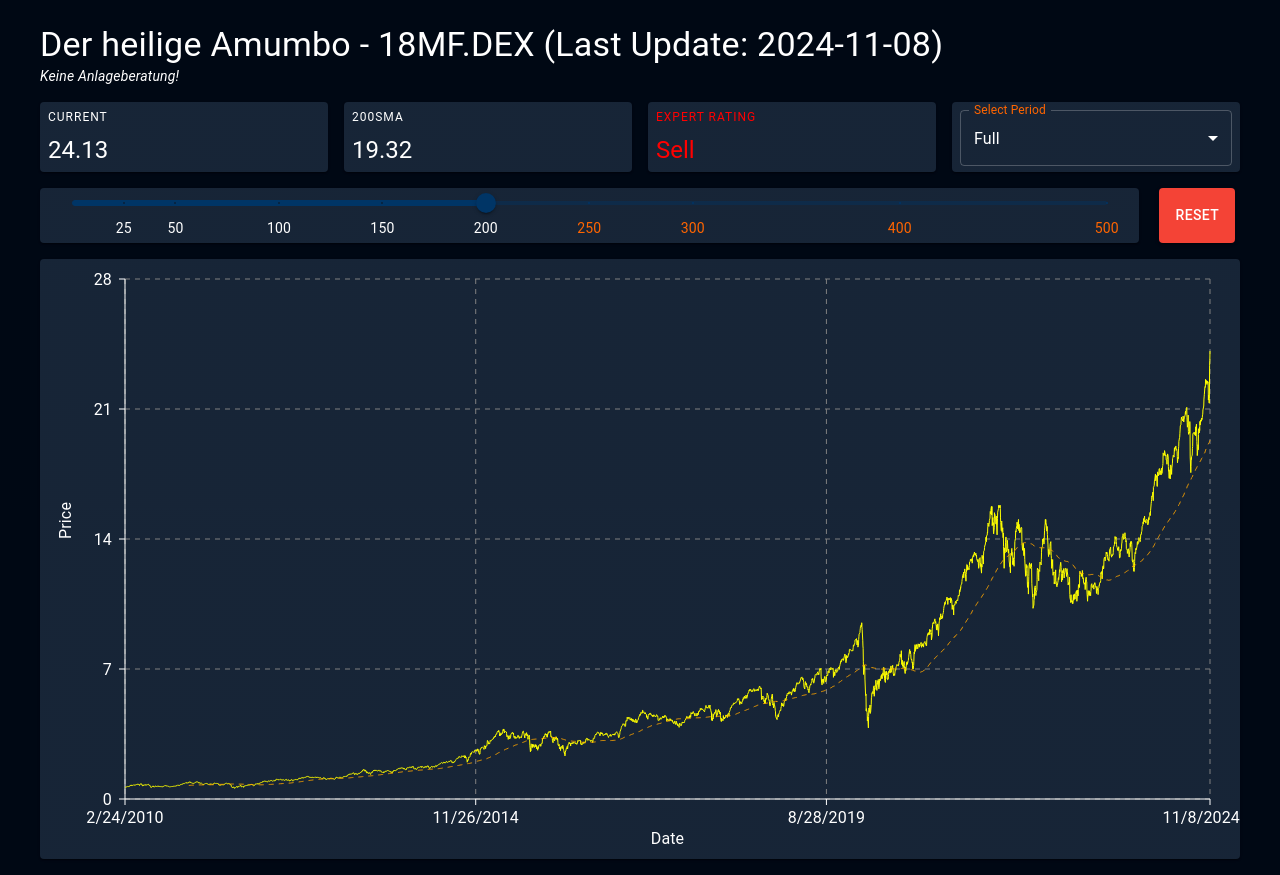
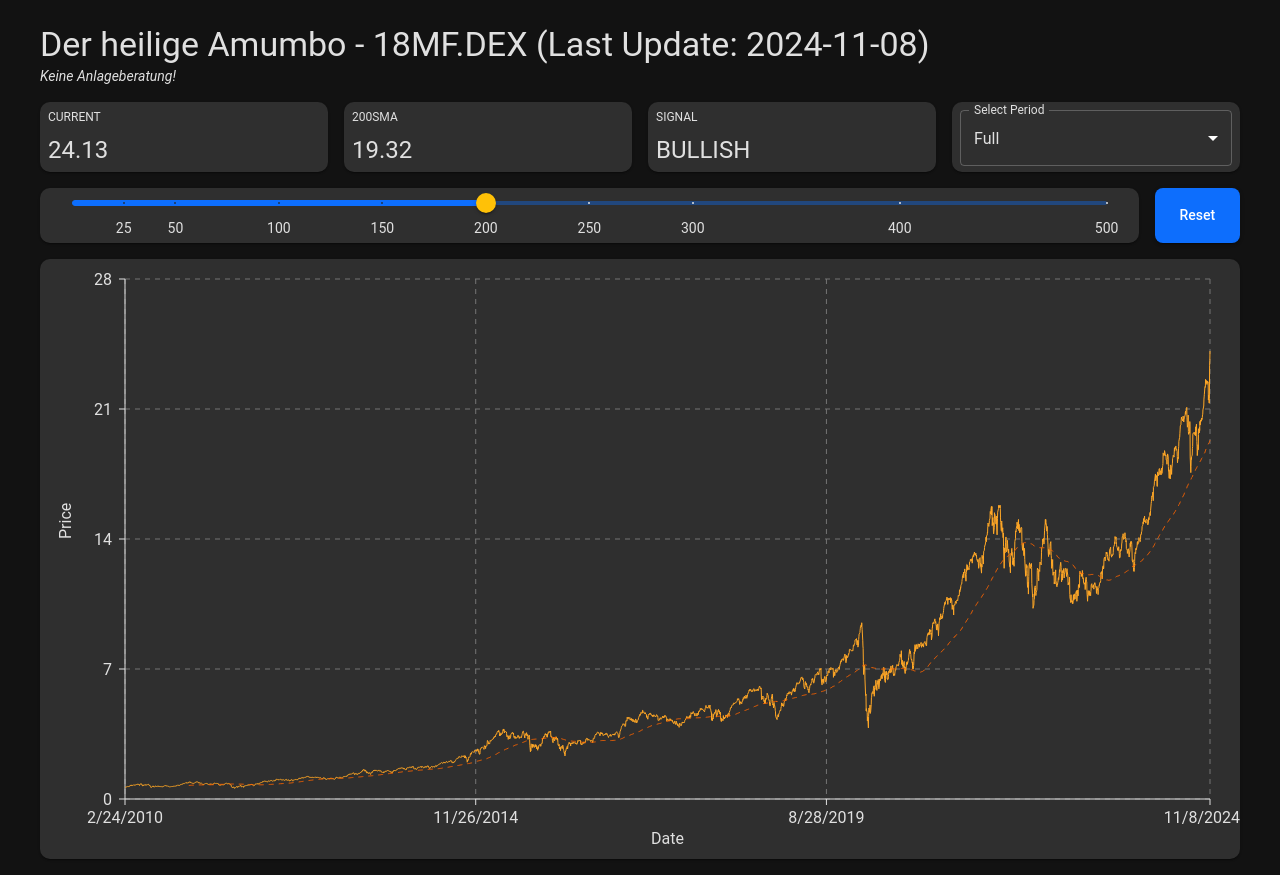
Before and after one commit to smn-t/smn-t.github.io, a React (Create React App) app: page / in a window 1280 px wide. Built offline with nearby package versions, Linux system fonts and the light colour scheme.

Commit message:
clean up and new theme

```diff
--- a/src/App.css
+++ /dev/null
@@ -1,38 +0,0 @@
-.App {
-  text-align: center;
-}
-
-.App-logo {
-  height: 40vmin;
-  pointer-events: none;
-}
-
-@media (prefers-reduced-motion: no-preference) {
-  .App-logo {
-    animation: App-logo-spin infinite 20s linear;
-  }
-}
-
-.App-header {
-  background-color: #282c34;
-  min-height: 100vh;
-  display: flex;
-  flex-direction: column;
-  align-items: center;
-  justify-content: center;
-  font-size: calc(10px + 2vmin);
-  color: white;
-}
-
-.App-link {
-  color: #61dafb;
-}
-
-@keyframes App-logo-spin {
-  from {
-    transform: rotate(0deg);
-  }
-  to {
-    transform: rotate(360deg);
-  }
-}
--- a/src/Components/LineChart.js
+++ b/src/Components/LineChart.js
@@ -1,4 +1,4 @@
-import React, { useState, useEffect } from 'react';
+import React, { useState, useEffect } from "react";
 import {
   ResponsiveContainer,
   LineChart,
@@ -7,61 +7,82 @@ import {
   YAxis,
   CartesianGrid,
   Tooltip,
-    Label
-} from 'recharts';
-
+  Label,
+} from "recharts";
+import { useTheme } from "@mui/material/styles";
 
 const CustomLineChart = ({ data }) => {
+  const theme = useTheme();
 
-    const [containerDimensions, setContainerDimensions] = useState({
-        height: window.innerHeight * 0.75,
-    });
+  const [containerHeight, setContainerHeight] = useState(window.innerHeight * 0.75);
 
   useEffect(() => {
     const handleResize = () => {
-            setContainerDimensions({
-                height: window.innerHeight * 0.75,
-            });
+      setContainerHeight(window.innerHeight * 0.75);
     };
 
-        // Füge Event-Listener für resize-Ereignis hinzu
-        window.addEventListener('resize', handleResize);
-
-        // Entferne den Event-Listener, wenn die Komponente unmontiert wird
+    window.addEventListener("resize", handleResize);
     return () => {
-            window.removeEventListener('resize', handleResize);
+      window.removeEventListener("resize", handleResize);
     };
   }, []);
 
   const CustomTooltip = ({ active, payload, label }) => {
     if (active && payload && payload.length) {
       return (
-                <div style={{ borderWidth: 2, borderStyle: "dashed", borderColor: "black", background: "grey" }}>
-                    <p>{`Date: ${new Date(label).toLocaleDateString()}`}</p>
-                    <p>{`Price: ${payload[0].value} €`}</p>
-                    {payload[1] && <p>{`SMA: ${payload[1].value.toFixed(2)} €`}</p>}
-                </div >
+        <div
+          style={{
+            backgroundColor: "#242424",
+            color: "#E0E0E0",
+            padding: "10px 15px",
+            borderRadius: "8px",
+            boxShadow: "0 4px 8px rgba(0, 0, 0, 0.3)",
+            fontFamily: "Roboto, Arial, sans-serif",
+            lineHeight: "1.5",
+          }}
+        >
+          <p style={{ margin: 0, fontSize: "0.9rem", fontWeight: 500 }}>
+            <span style={{ color: "#0D6EFD" }}>Date:</span>{" "}
+            {new Date(label).toLocaleDateString()}
+          </p>
+          <p style={{ margin: 0, fontSize: "0.9rem", fontWeight: 500 }}>
+            <span style={{ color: "#FFA726" }}>Price:</span>{" "}
+            {payload[0].value.toFixed(2)} €
+          </p>
+          {payload[1] && (
+            <p style={{ margin: 0, fontSize: "0.9rem", fontWeight: 500 }}>
+              <span style={{ color: "#FF6500" }}>SMA:</span>{" "}
+              {payload[1].value.toFixed(2)} €
+            </p>
+          )}
+        </div>
       );
     }
     return null;
   };
 
-
   return (
-        <ResponsiveContainer width="100%" height={containerDimensions.height} >
+    <ResponsiveContainer width="100%" height={containerHeight}>
       <LineChart data={data} margin={{ top: 20, right: 30, left: 25, bottom: 30 }}>
-                <CartesianGrid strokeDasharray="5 5" stroke='grey' /> */
-                <XAxis type="number" dataKey="unixTimeStamp" domain={['dataMin', 'dataMax']} tickFormatter={(unixTime) => new Date(unixTime).toLocaleDateString()} stroke='white' dy={5}>
-                    <Label value="Date" position="insideBottom" offset={-15} fill={'white'} />
+        <CartesianGrid strokeDasharray="5 5" stroke={theme.palette.text.disabled} />
+        <XAxis
+          type="number"
+          dataKey="unixTimeStamp"
+          domain={["dataMin", "dataMax"]}
+          tickFormatter={(unixTime) => new Date(unixTime).toLocaleDateString()}
+          stroke={theme.palette.text.primary}
+          dy={5}
+        >
+          <Label value="Date" position="insideBottom" offset={-15} fill={theme.palette.text.primary} />
         </XAxis>
-                <YAxis type='number' stroke='white' dx={-5}>
-                    <Label value="Price" position="insideLeft" angle={-90} offset={0} fill={'white'} />
+        <YAxis type="number" stroke={theme.palette.text.primary} dx={-5}>
+          <Label value="Price" position="insideLeft" angle={-90} offset={0} fill={theme.palette.text.primary} />
         </YAxis>
         <Tooltip content={<CustomTooltip />} />
-                <Line dataKey="price" dot={false} stroke="yellow"/>
-                <Line dataKey="sma" dot={false} stroke="orange" strokeDasharray="5 5" />
+        <Line dataKey="price" dot={false} stroke={theme.palette.warning.main} />
+        <Line dataKey="sma" dot={false} stroke={theme.palette.secondary.main} strokeDasharray="5 5" />
       </LineChart>
-        </ResponsiveContainer >
+    </ResponsiveContainer>
   );
 };
 
--- a/src/DashboardContainer.js
+++ b/src/DashboardContainer.js
@@ -1,26 +1,13 @@
-// DashboardContainer.js
 import React from 'react';
-import { ThemeProvider, createTheme } from '@mui/material/styles';
-import Box from '@mui/system/Box';
-import CssBaseline from '@mui/material/CssBaseline';
+import { Box } from '@mui/system';
 import MainDashboard from "./dashboards/MainDashboard";
 
-const darkTheme = createTheme({
-    palette: {
-        mode: 'dark',
-    },
-});
-
 const DashboardContainer = () => {
-
-    return (
-        <ThemeProvider theme={darkTheme}>
-            <CssBaseline />
-            <Box>
-                <MainDashboard/>
-            </Box>
-        </ThemeProvider>
-    );
+  return (
+    <Box>
+      <MainDashboard />
+    </Box>
+  );
 };
 
 export default DashboardContainer;
--- /dev/null
+++ b/src/Theme/modernDarkTheme.js
@@ -0,0 +1,121 @@
+import { createTheme } from '@mui/material/styles';
+
+
+// Theme
+const modernDarkTheme = createTheme({
+    palette: {
+        mode: 'dark',
+        primary: {
+            main: '#0D6EFD', // Ein klares Blau für Buttons oder interaktive Elemente
+            light: '#1D9BFF', // Helles Blau für Hover-Effekte
+            dark: '#0A53BF', // Dunkles Blau für aktive Zustände
+        },
+        secondary: {
+            main: '#FF6500', // Auffälliges Orange für Highlights
+            light: '#FF8533', // Helleres Orange
+            dark: '#CC5200', // Dunkleres Orange
+        },
+        background: {
+            default: '#121212', // Sehr dunkles Grau für den Hintergrund
+            paper: '#242424', // Etwas helleres Grau für Karten oder Panels
+        },
+        text: {
+            primary: '#E0E0E0', // Hellgrau für Standardtext
+            secondary: '#FF6500', // Auffälliges Orange für sekundären Text
+            disabled: '#757575', // Gedämpftes Grau für deaktivierten Text
+        },
+        error: {
+            main: '#CF6679', // Rot für Fehlerhinweise
+        },
+        warning: {
+            main: '#FFA726', // Orange für Warnungen
+        },
+        info: {
+            main: '#29B6F6', // Helles Blau für Informationshinweise
+        },
+        success: {
+            main: '#66BB6A', // Grün für erfolgreiche Aktionen
+        },
+    },
+    typography: {
+        fontFamily: 'Roboto, Arial, sans-serif', // Moderne Schriftart
+        fontSize: 14,
+        h1: {
+            fontSize: '2rem',
+            fontWeight: 600,
+            color: '#FFFFFF',
+        },
+        h2: {
+            fontSize: '1.75rem',
+            fontWeight: 500,
+            color: '#FFFFFF',
+        },
+        body1: {
+            fontSize: '1rem',
+            color: '#E0E0E0',
+        },
+        body2: {
+            fontSize: '0.875rem',
+            color: '#FF6500',
+        },
+    },
+    components: {
+        MuiButton: {
+            styleOverrides: {
+                root: {
+                    textTransform: 'none', // Keine Großbuchstaben
+                    borderRadius: 8, // Abgerundete Buttons
+                    fontWeight: 500,
+                },
+                contained: {
+                    backgroundColor: '#0D6EFD',
+                    '&:hover': {
+                        backgroundColor: '#1D9BFF',
+                    },
+                },
+            },
+        },
+        MuiPaper: {
+            styleOverrides: {
+                root: {
+                    backgroundColor: '#242424', // Etwas hellerer Hintergrund
+                    borderRadius: 10,
+                    color: '#E0E0E0',
+                },
+            },
+        },
+        MuiAppBar: {
+            styleOverrides: {
+                root: {
+                    backgroundColor: '#121212',
+                    color: '#E0E0E0',
+                },
+            },
+        },
+        MuiTypography: {
+            styleOverrides: {
+                root: {
+                    color: '#E0E0E0',
+                },
+            },
+        },
+        MuiSlider: {
+            styleOverrides: {
+                track: {
+                    backgroundColor: '#0D6EFD',
+                },
+                thumb: {
+                    backgroundColor: '#FFC107',
+                },
+                mark: {
+                    color: '#E0E0E0',
+                },
+                markLabel: {
+                    color: '#E0E0E0',
+                },
+            },
+        },
+    },
+});
+
+export default modernDarkTheme;
--- a/src/dashboards/MainDashboard.js
+++ b/src/dashboards/MainDashboard.js
@@ -1,29 +1,9 @@
 import React, { useState } from 'react';
 import { Container, Grid, Paper, Typography, Slider, Button, Select, MenuItem, FormControl, InputLabel } from '@mui/material';
 import LineChart from '../Components/LineChart';
-import { ThemeProvider, createTheme } from '@mui/material/styles';
-import CssBaseline from '@mui/material/CssBaseline';
+import { ThemeProvider, CssBaseline } from '@mui/material';
 import data from '../data.json';
-
-// Theme
-const darkTheme = createTheme({
-    palette: {
-        mode: 'dark',
-        primary: {
-            main: '#003566',
-            light: '#001d3d',
-            dark: '#000814',
-        },
-        background: {
-            default: '#000814',
-            paper: '#0B192C',
-        },
-        text: {
-            primary: '#FFFFFF',
-            secondary: '#FF6500',
-        },
-    },
-});
+import modernDarkTheme from '../Theme/modernDarkTheme';
 
 const marks = [
   { value: 25, label: '25' },
@@ -39,48 +19,31 @@ const marks = [
 
 const calculateSMA = (data, windowSize) => {
   const sortedData = [...data].sort((a, b) => a.unixTimeStamp - b.unixTimeStamp);
-    let smaData = [];
-    for (let i = 0; i < sortedData.length; i++) {
-        if (i < windowSize - 1) {
-            smaData.push({ ...sortedData[i], sma: null });
-        } else {
-            const windowSlice = sortedData.slice(i - windowSize + 1, i + 1);
-            const sum = windowSlice.reduce((acc, val) => acc + val.price, 0);
-            const average = sum / windowSize;
-            smaData.push({ ...sortedData[i], sma: average });
+  return sortedData.map((item, index) => {
+    if (index < windowSize - 1) {
+      return { ...item, sma: null };
     }
-    }
-    return smaData;
+    const windowSlice = sortedData.slice(index - windowSize + 1, index + 1);
+    const average = windowSlice.reduce((acc, val) => acc + val.price, 0) / windowSize;
+    return { ...item, sma: average };
+  });
 };
 
-// Funktion zum Slicing der Daten
 const sliceData = (data, period) => {
   const now = Date.now();
-    const oneDay = 24 * 60 * 60 * 1000;
-    const oneYear = 365 * oneDay;
-    const twoYears = 2 * oneYear;
-    const oneMonth = 30 * oneDay;
-    const oneWeek = 7 * oneDay;
-
-    switch (period) {
-        case '2year':
-            return data.filter(item => now - item.unixTimeStamp <= twoYears);
-        case 'year':
-            return data.filter(item => now - item.unixTimeStamp <= oneYear);
-        case 'ytd':
-            const startOfYear = new Date(new Date().getFullYear(), 0, 1).getTime();
-            return data.filter(item => item.unixTimeStamp >= startOfYear);
-        case 'month':
-            return data.filter(item => now - item.unixTimeStamp <= oneMonth);
-        case 'week':
-            return data.filter(item => now - item.unixTimeStamp <= oneWeek);
-        case 'full':
-        default:
-            return data;
-    }
+  const periods = {
+    '2year': 2 * 365 * 24 * 60 * 60 * 1000,
+    'year': 365 * 24 * 60 * 60 * 1000,
+    'ytd': new Date(new Date().getFullYear(), 0, 1).getTime(),
+    'month': 30 * 24 * 60 * 60 * 1000,
+    'week': 7 * 24 * 60 * 60 * 1000,
   };
 
-// Main App
+  if (period === 'full') return data;
+  if (period === 'ytd') return data.filter(item => item.unixTimeStamp >= periods[period]);
+  return data.filter(item => now - item.unixTimeStamp <= periods[period]);
+};
+
 const MainDashboard = () => {
   const [sliderValue, setSliderValue] = useState(200);
   const [timePeriod, setTimePeriod] = useState('full');
@@ -96,23 +59,19 @@ const MainDashboard = () => {
   };
 
   const reformatedData = data["Time Series (Daily)"]
-        ? Object.keys(data["Time Series (Daily)"]).map(dateTime => {
-            const unixTimestamp = Date.parse(dateTime);
-            const closePrice = data["Time Series (Daily)"][dateTime]["4. close"];
-            return { unixTimeStamp: unixTimestamp, price: parseFloat(closePrice) };
-        })
+    ? Object.keys(data["Time Series (Daily)"]).map(dateTime => ({
+        unixTimeStamp: Date.parse(dateTime),
+        price: parseFloat(data["Time Series (Daily)"][dateTime]["4. close"]),
+      }))
     : [];
 
-
   const smaData = sliceData(calculateSMA(reformatedData, sliderValue), timePeriod);
-    const current_price = Math.round((smaData.length > 0 ? smaData.at(-1)["price"] : null) * 100) / 100;
-    const current_sma = Math.round((smaData.length > 0 ? smaData.at(-1)["sma"] : null) * 100) / 100;
-    const difference = Math.round((current_price - current_sma) * 100) / 100;
-
-    console.log(data["Meta Data"]["2. Symbol"]);
+  const current_price = smaData.length > 0 ? smaData.at(-1).price.toFixed(2) : null;
+  const current_sma = smaData.length > 0 ? smaData.at(-1).sma.toFixed(2) : null;
+  const difference = current_price && current_sma ? (current_price - current_sma).toFixed(2) : null;
 
   return (
-        <ThemeProvider theme={darkTheme}>
+    <ThemeProvider theme={modernDarkTheme}>
       <CssBaseline />
       <Container maxWidth={false}>
         <Typography variant="h4" paddingTop={3} paddingInline={2}>
@@ -123,26 +82,26 @@ const MainDashboard = () => {
         </Typography>
         <Grid container spacing={2} padding={2}>
           <Grid item xs={12} sm={6} md={3}>
-                        <Paper sx={{height: 70}}>
+            <Paper sx={{ height: 70 }}>
               <Typography variant="overline" paddingInline={1}>Current</Typography>
               <Typography variant="h5" paddingInline={1}>{current_price}</Typography>
             </Paper>
           </Grid>
           <Grid item xs={12} sm={6} md={3}>
-                        <Paper sx={{height: 70}}>
+            <Paper sx={{ height: 70 }}>
               <Typography variant="overline" paddingInline={1}>{sliderValue}SMA</Typography>
               <Typography variant="h5" paddingInline={1}>{current_sma}</Typography>
             </Paper>
           </Grid>
           <Grid item xs={12} sm={6} md={3}>
-                        <Paper sx={{height: 70, color: difference > 0 ? 'red' : 'green'}}>
-                            <Typography variant="overline" paddingInline={1}>Expert Rating</Typography>
-                            <Typography variant="h5" paddingInline={1}> {difference > 0 ? `Sell` : `Buy`}</Typography>
+            <Paper sx={{ height: 70, color: difference > 0 ? 'red' : 'green' }}>
+              <Typography variant="overline" paddingInline={1}>Signal</Typography>
+              <Typography variant="h5" paddingInline={1}>{difference > 0 ? 'BULLISH' : 'BEARISH'}</Typography>
             </Paper>
           </Grid>
           <Grid item xs={12} sm={6} md={3}>
             <Paper sx={{ height: 70, paddingInline: 1 }}>
-                            <FormControl fullWidth variant="outlined" sx={{ mt: 1, height: 80}}>
+              <FormControl fullWidth variant="outlined" sx={{ mt: 1, height: 80 }}>
                 <InputLabel id="time-period-label">Select Period</InputLabel>
                 <Select
                   labelId="time-period-label"
@@ -150,10 +109,9 @@ const MainDashboard = () => {
                   value={timePeriod}
                   onChange={handleTimePeriodChange}
                   label="Select Period"
-
                 >
                   <MenuItem value="full">Full</MenuItem>
-                                    <MenuItem value="2year">2 Year</MenuItem> {/* Neue Option "2 Year" */}
+                  <MenuItem value="2year">2 Year</MenuItem>
                   <MenuItem value="year">Year</MenuItem>
                   <MenuItem value="ytd">Year to Date</MenuItem>
                   <MenuItem value="month">Month</MenuItem>
@@ -163,13 +121,13 @@ const MainDashboard = () => {
             </Paper>
           </Grid>
           <Grid item xs={12} sm={9} md={11}>
-                        <Paper sx={{ paddingInline: 4, height: 55}}>
+            <Paper sx={{ paddingInline: 4, height: 55 }}>
               <Slider
                 defaultValue={50}
                 aria-label="Default"
                 valueLabelDisplay="auto"
                 min={0}
-                                max={marks[marks.length-1].value}
+                max={marks[marks.length - 1].value}
                 value={sliderValue}
                 onChange={handleChange}
                 color="primary"
@@ -179,7 +137,7 @@ const MainDashboard = () => {
             </Paper>
           </Grid>
           <Grid container item xs={12} sm={3} md={1} justifyContent="center" alignItems="center">
-                        <Button onClick={() => { setSliderValue(200); setTimePeriod("full")}} variant="contained" color="error" sx={{height: 55}}> Reset </Button>
+            <Button fullWidth onClick={() => { setSliderValue(200); setTimePeriod("full") }} variant="contained" color="error" sx={{ height: 55 }}> Reset </Button>
           </Grid>
           <Grid item xs={12} md={12}>
             <Paper>
--- a/src/index.js
+++ b/src/index.js
@@ -2,7 +2,6 @@ import React from 'react';
 import ReactDOM from 'react-dom/client';
 import './index.css';
 import App from './App';
-import reportWebVitals from './reportWebVitals';
 
 const root = ReactDOM.createRoot(document.getElementById('root'));
 root.render(
@@ -10,8 +9,3 @@ root.render(
     <App />
   </React.StrictMode>
 );
-
-// If you want to start measuring performance in your app, pass a function
-// to log results (for example: reportWebVitals(console.log))
-// or send to an analytics endpoint. Learn more: https://bit.ly/CRA-vitals
-reportWebVitals();
```
Also changed, not shown: src/App.js (+3 -4 lines), src/reportWebVitals.js (deleted, +0 -13 lines), src/setupTests.js (deleted, +0 -5 lines), src/logo.svg (deleted). Lines whose indentation alone changed are shown as unchanged.
